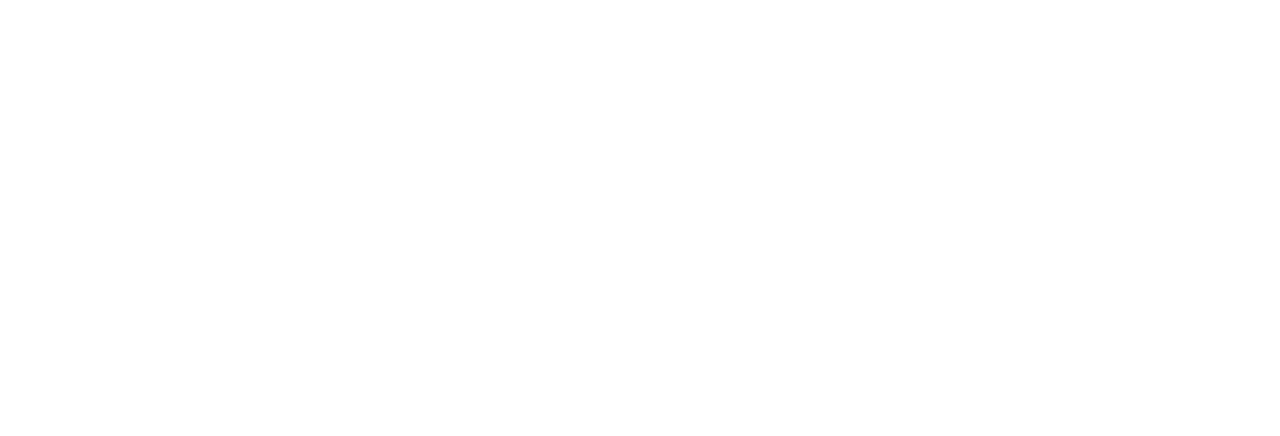
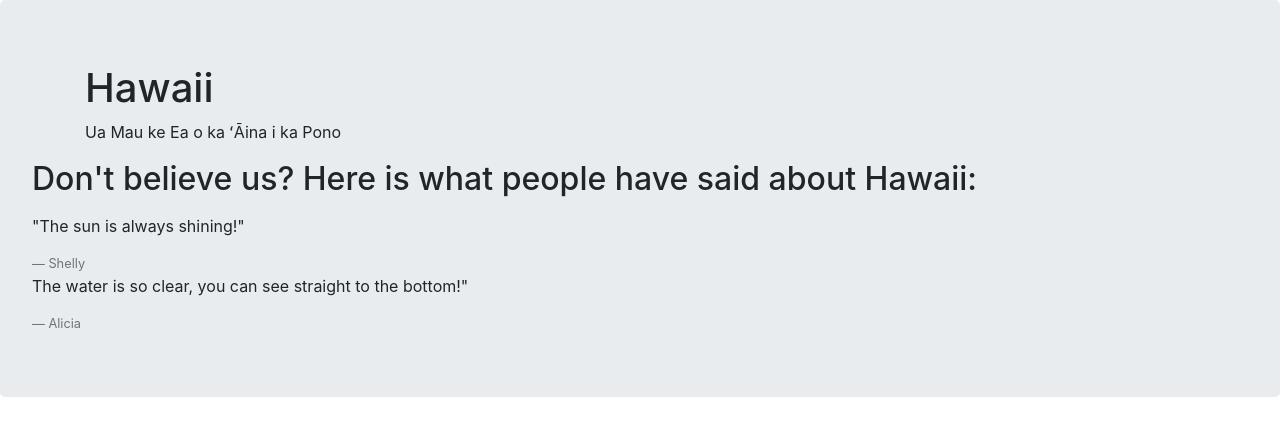
Before and after one commit to KeishaMarie/vacation-site, a plain HTML site: page index.html in a window 1280 px wide. Drawn offline with Linux system fonts and the light colour scheme.

Commit message:
WIP Add jumbotron, blockquote and container

```diff
--- a/index.html
+++ b/index.html
@@ -6,8 +6,18 @@
 </head>
 
 <body>
-  <div class="jumbotron>">
-  <h1></h1>
+  <div class="jumbotron">
+   <div class="container">
+    <h1>Hawaii</h1>
+    <p>Ua Mau ke Ea o ka ʻĀina i ka Pono</p>
+   </div>
 
+  <h2>Don't believe us? Here is what people have said about Hawaii:</h2>
+  <blockquote class="blockquote"></blockquote>
+    <p>"The sun is always shining!"</p>
+  <footer class="blockquote-footer">Shelly</footer>
+    <p>The water is so clear, you can see straight to the bottom!"</p>
+  <footer class="blockquote-footer">Alicia</footer>
+ </div>
 </body>
 </html>
```
